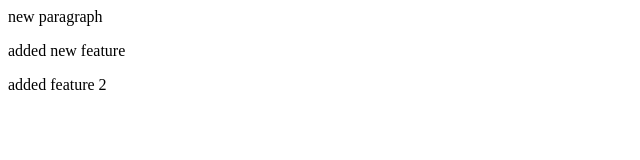
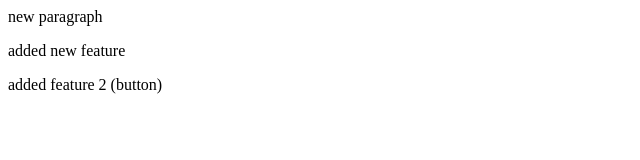
Before and after one commit to jeenasaurabh22-tech/localRepo, a plain HTML site: page index.html in a window 1280 px wide. Shown: the full height of the page, 0-640 px from the left. Drawn offline with Linux system fonts and the light colour scheme.

```diff
--- a/index.html
+++ b/index.html
@@ -1,4 +1,4 @@
 <p>new paragraph</p>
 <p>added new feature</p>
-<p>added feature 2
+<p>added feature 2 (button)
 </p>
```
